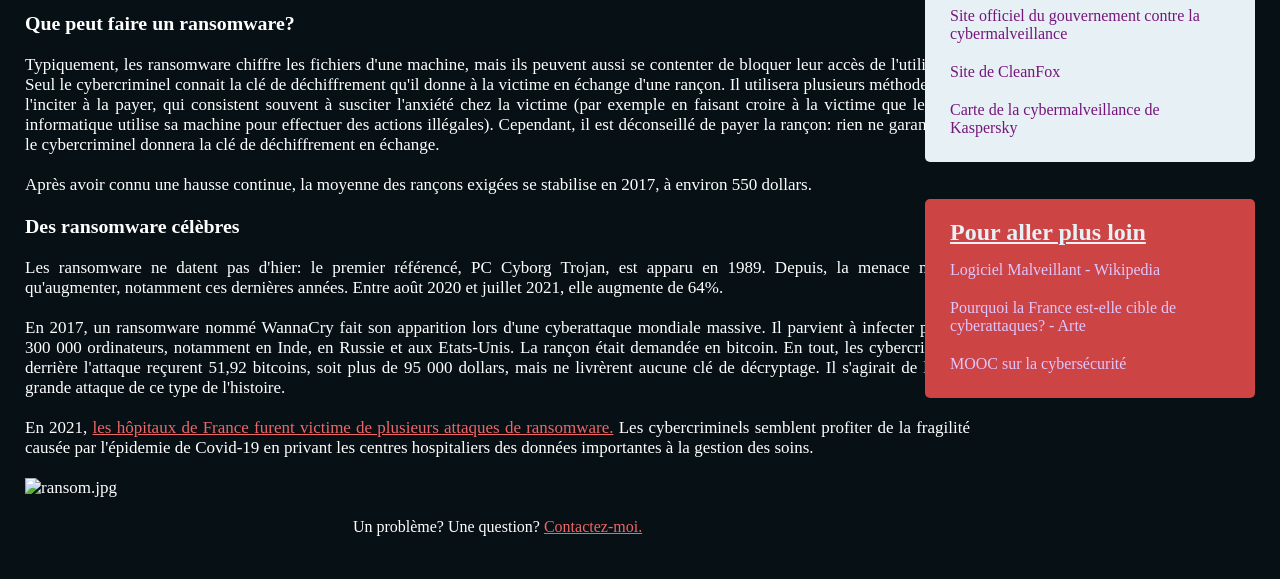
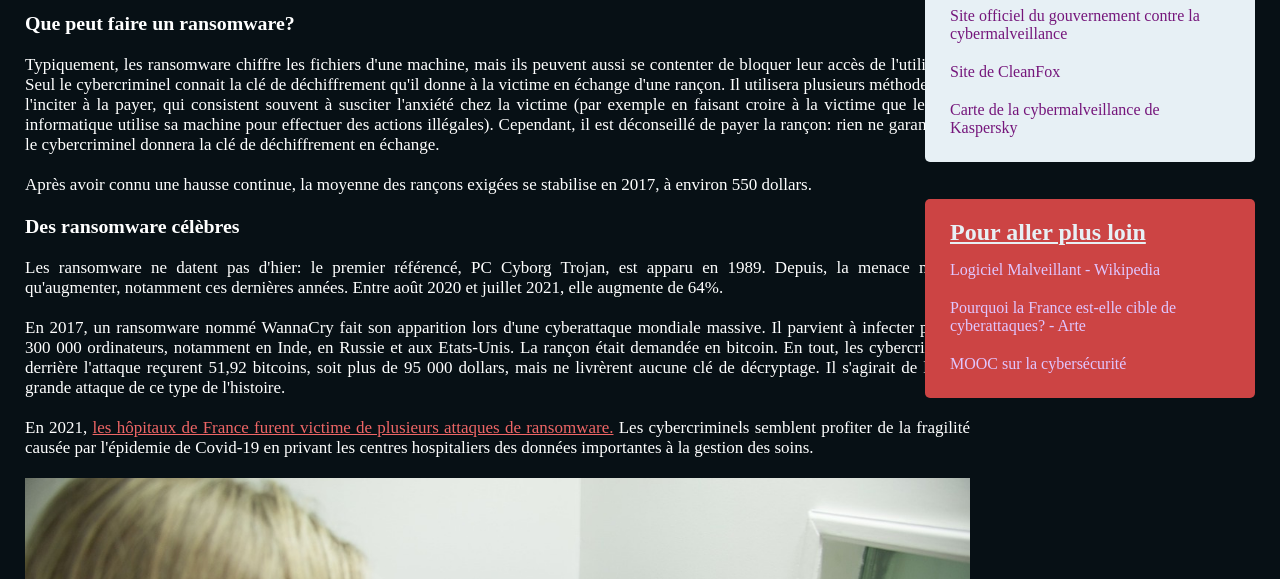
Before and after one commit to tkmeriem/ARCHIVE, a plain HTML site: page ransom.html in a window 1280 px wide. Shown: the part 221-800 px from the top of the page. Drawn offline with Linux system fonts and the light colour scheme.

Commit message:
Update ransom.html

```diff
--- a/ransom.html
+++ b/ransom.html
@@ -58,7 +58,7 @@ Click nbfs://nbhost/SystemFileSystem/Templates/ClientSide/html.html to edit this
             <p>Les ransomware ne datent pas d'hier: le premier référencé, PC Cyborg Trojan, est apparu en 1989. Depuis, la menace n'a fait qu'augmenter, notamment ces dernières années. Entre août 2020 et juillet 2021, elle augmente de 64%.</p>
             <p>En 2017, un ransomware nommé WannaCry fait son apparition lors d'une cyberattaque mondiale massive. Il parvient à infecter plus de 300 000 ordinateurs, notamment en Inde, en Russie et aux Etats-Unis. La rançon était demandée en bitcoin. En tout, les cybercriminels derrière l'attaque reçurent 51,92 bitcoins, soit plus de 95 000 dollars, mais ne livrèrent aucune clé de décryptage. Il s'agirait de la plus grande attaque de ce type de l'histoire.</p>
             <p>En 2021, <a class="lien" href="https://siecledigital.fr/2021/07/05/les-rancongiciels-a-lassaut-de-lhopital-public/">les hôpitaux de France furent victime de plusieurs attaques de ransomware.</a> Les cybercriminels semblent profiter de la fragilité causée par l'épidemie de Covid-19 en privant les centres hospitaliers des données importantes à la gestion des soins.</p>
-            <img src="images site/ransom.jpg" alt="ransom.jpg"/>
+            <img src="ransom.jpg" alt="ransom.jpg"/>
             <p class="contact">Un problème? Une question? <a class="lien" href="mailto:tkmeriem@yahoo.com">Contactez-moi.</a></p>
         </div>
 
```
